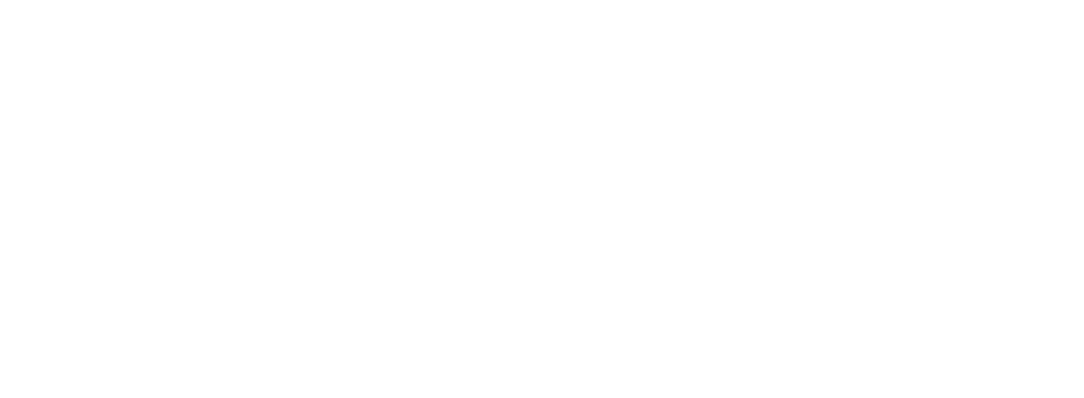
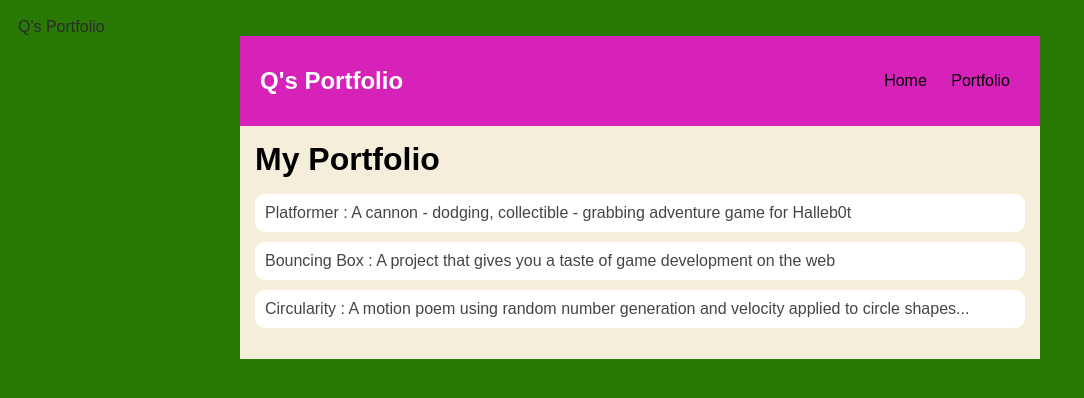
Before and after one commit to Quaron1/Quaron1.github.io, a plain HTML site: page portfolio.html in a window 1280 px wide. Shown: the whole page, without its empty margins (0-1084 px from the left). Drawn offline with Linux system fonts and the light colour scheme.

Commit message:
Finished Website

```diff
--- a/portfolio.html
+++ b/portfolio.html
@@ -1,11 +1,49 @@
-<!DOCTYPE HTML>
+<!DOCTYPE html>
 <html>
   <head>
+    Q's Portfolio
+    <link rel="stylesheet" href="style.css">
   </head>
 
   <body>
     <div id="all-contents">
+      <nav>
+        <h1> Q's Portfolio</h1>
+        <ul id="nav-ul">
+          <li class="nav-li">
+            <a class="nav-a" href="index.html">Home</a>
+          </li>
+          <li class="nav-li">
+            <a class="nav-a" href="portfolio.html">Portfolio</a>
+          </li>
+        </ul>
+      </nav>
 
+      <main>
+        <div class="content">
+          <h1> My Portfolio</h1>
+          <ul id="portfolio">
+            <li>
+              <a href="projects/platformer/"
+                >Platformer : A cannon - dodging, collectible - grabbing
+                adventure game for Halleb0t</a
+              >
+            </li>
+            <li>
+              <a href="projects/bouncing-box/"
+                >Bouncing Box : A project that gives you a taste of game
+                development on the web
+              </a>
+            </li>
+            <li>
+              <a href="projects/circularity/"
+                >Circularity : A motion poem using random number generation and
+                velocity applied to circle shapes...</a
+              >
+            </li>
+          </ul>
+        </div>
+      </main>
     </div>
   </body>
 </html>
--- a/style.css
+++ b/style.css
@@ -1,5 +1,5 @@
 body {
-    background: rgb(125, 198, 205);
+    background: rgb(41, 121, 5);
     color: rgb(45, 45, 45);
     padding: 10px;
     font-family: arial;
@@ -11,10 +11,10 @@ body {
 
 /* navigation menu */
 nav {
-    background: rgb(239, 80, 41);
+    background: rgb(214, 34, 184);
    margin: 0 auto;
     display: flex;
-    padding: 10px;
+    padding: 20px;
 }
 h1 {
     display: flex;
@@ -32,7 +32,7 @@ h1 {
 }
 a {
     text-decoration: none;
-    color: #fff;
+    color: #010101;
 }
 
 /* main container area beneath menu */
@@ -58,5 +58,29 @@ main {
     padding: 8px;
 }
 h2, h3 {
-    margin: 0px;
+    margin: 10px;
 }
+.content h1 {
+    color: black;
+}
+
+#portfolio {
+    list-style-type: none;
+    padding-left: 0;
+}
+
+#portfolio li {
+    background: #fff;
+    padding: 10px;
+    border-radius: 10px;
+    margin-bottom: 10px;
+}
+
+#portfolio li:hover {
+    background: #eee;
+}
+
+#portfolio a {
+    text-decoration: none;
+    color: #454545;
+}
```
Also changed, not shown: index.html (+16 -14 lines). Lines whose indentation alone changed are shown as unchanged.
